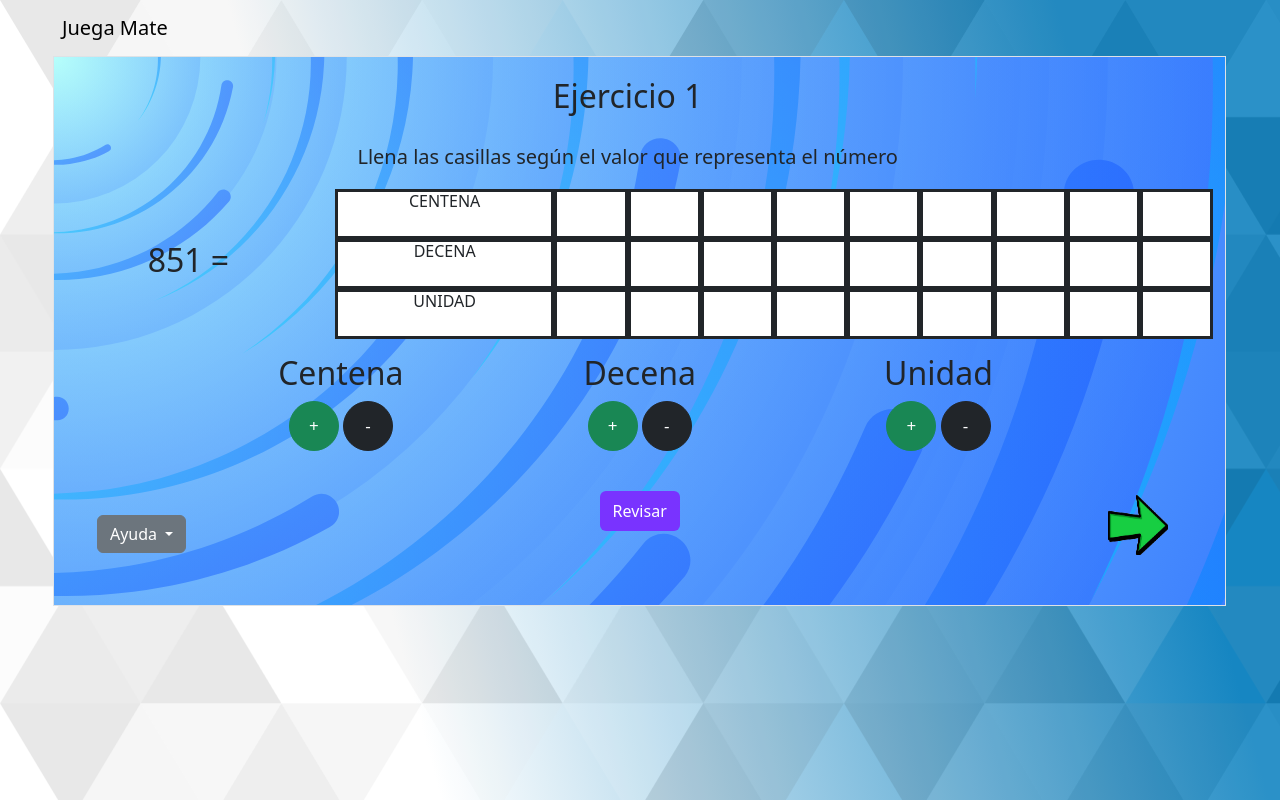
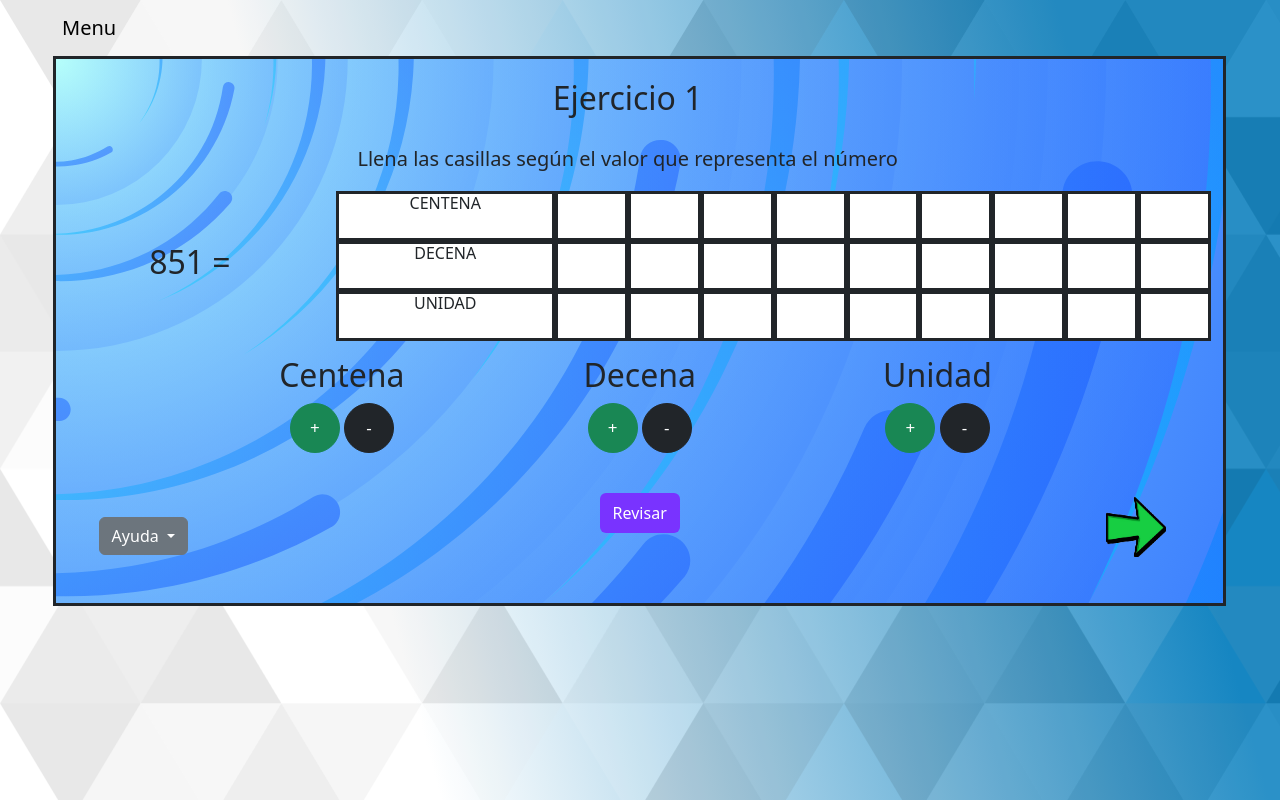
Before and after one commit to BrandonTrimer/AplicacionWebPG, a PHP site: page /aplicacionwebpg/vista/paginaN1.php in a window 1280 px wide. Run offline with PHP 8.4, Linux system fonts and the light colour scheme.

Commit message:
detalles
detalles

```diff
--- a/vista/layout/header.php
+++ b/vista/layout/header.php
@@ -13,7 +13,7 @@
 
 <nav class="navbar navbar-expand-lg">
   <div class="container-fluid">
-    <a class="navbar-brand" href="index">Juega Mate</a>
+    <a class="navbar-brand" href="paginaMenu">Menu</a>
     <div class="collapse navbar-collapse" id="navbarText">
       <ul class="navbar-nav me-auto mb-2 mb-lg-0">
       </ul>
--- a/vista/paginaN1.php
+++ b/vista/paginaN1.php
@@ -5,7 +5,7 @@ $numDecRam = rand(1,9);
 $numCenRam = rand(1,9);
 ?>
 
-  <div class="contenedor-ejercicios col-md-11 animate__animated animate__bounceInRight border">
+  <div class="contenedor-ejercicios col-md-11 animate__animated animate__bounceInRight">
     <div class="contenedor-nivel row text-center">
         <div class="row">
 
```
